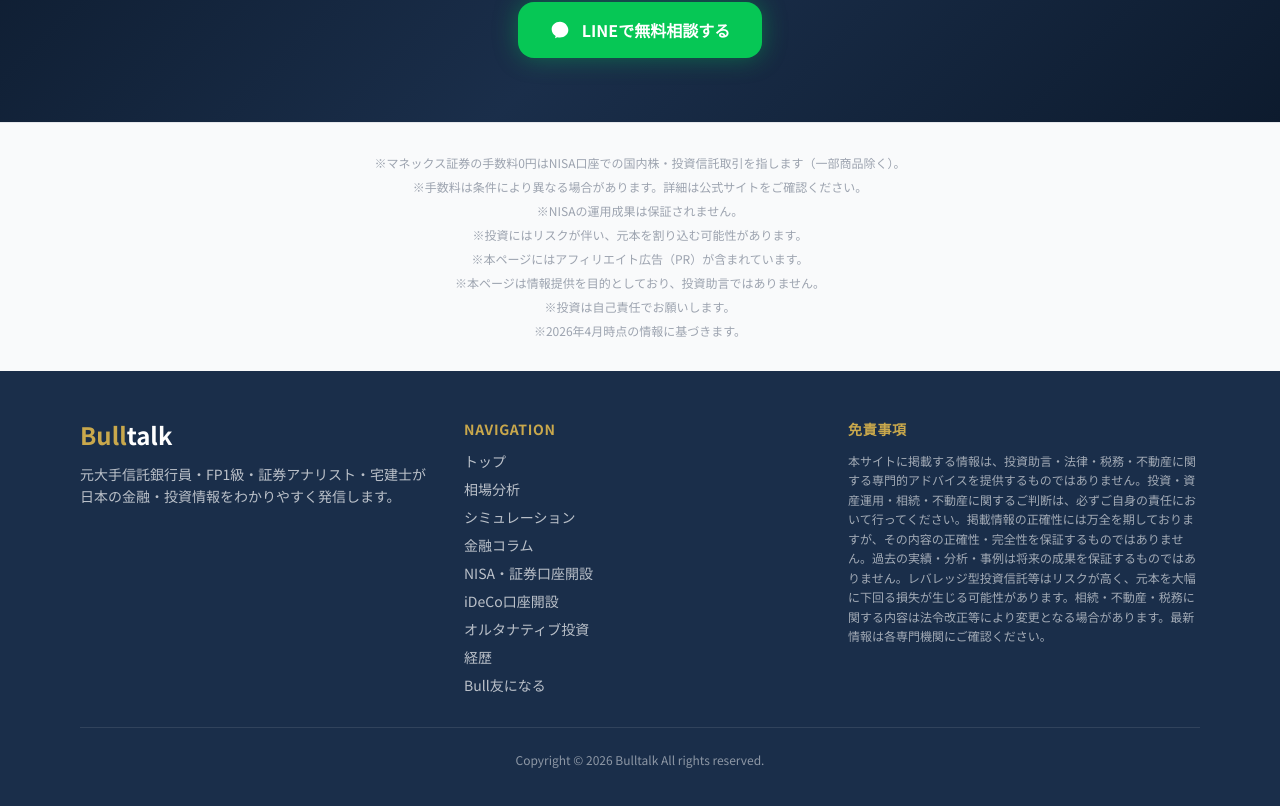
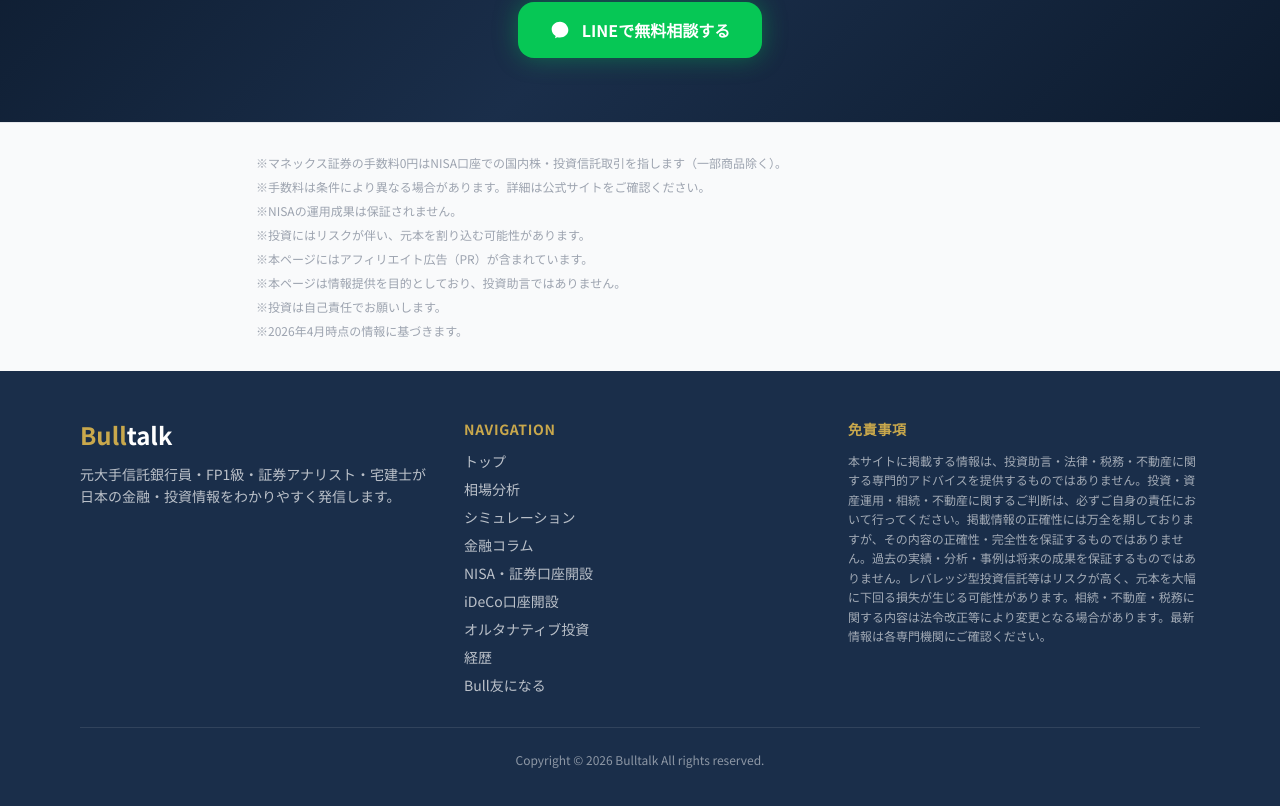
Before and after one commit to tanima3232-eng/bulltalk, a Next.js app: page /accounts/stock in a window 1280 px wide. Shown: the part 1869-2675 px from the top of the page. Built offline with nearby package versions, Linux system fonts and the light colour scheme.

Commit message:
fix: 3ページの免責事項テキストを左揃えに変更

```diff
--- a/app/accounts/ideco/page.tsx
+++ b/app/accounts/ideco/page.tsx
@@ -345,7 +345,7 @@ export default function IDeCoPage() {
 
         {/* 免責 */}
         <section className="bg-gray-50 py-8 px-4 border-t border-gray-200">
-          <div className="max-w-3xl mx-auto space-y-2 text-center">
+          <div className="max-w-3xl mx-auto space-y-2">
             <p className="text-xs text-gray-400">※iDeCoの掛金は原則60歳まで引き出せません。</p>
             <p className="text-xs text-gray-400">※国民年金基金連合会・信託銀行への手数料（計171円/月）は全社共通でかかります。</p>
             <p className="text-xs text-gray-400">※運用成果は保証されません。将来の受取額は運用結果により異なります。</p>
--- a/app/accounts/stock/page.tsx
+++ b/app/accounts/stock/page.tsx
@@ -310,7 +310,7 @@ export default function StockAccountPage() {
 
         {/* 免責 */}
         <section className="bg-gray-50 py-8 px-4 border-t border-gray-200">
-          <div className="max-w-3xl mx-auto space-y-2 text-center">
+          <div className="max-w-3xl mx-auto space-y-2">
             <p className="text-xs text-gray-400">※マネックス証券の手数料0円はNISA口座での国内株・投資信託取引を指します（一部商品除く）。</p>
             <p className="text-xs text-gray-400">※手数料は条件により異なる場合があります。詳細は公式サイトをご確認ください。</p>
             <p className="text-xs text-gray-400">※NISAの運用成果は保証されません。</p>
--- a/app/alternative/page.tsx
+++ b/app/alternative/page.tsx
@@ -353,7 +353,7 @@ export default function AlternativePage() {
 
         {/* 免責 */}
         <section className="bg-gray-50 py-8 px-4 border-t border-gray-200">
-          <div className="max-w-3xl mx-auto space-y-2 text-center">
+          <div className="max-w-3xl mx-auto space-y-2">
             <p className="text-xs text-gray-400">※マネックスビットコインはビットコイン現物取引ではなく、暗号資産CFD（差金決済取引）です。</p>
             <p className="text-xs text-gray-400">※レバレッジ最大2倍をかけた取引であり、投資元本を超える損失が生じる可能性があります。</p>
             <p className="text-xs text-gray-400">※スマートフォンアプリ専用のサービスです。PCからの取引には対応していません。</p>
```
